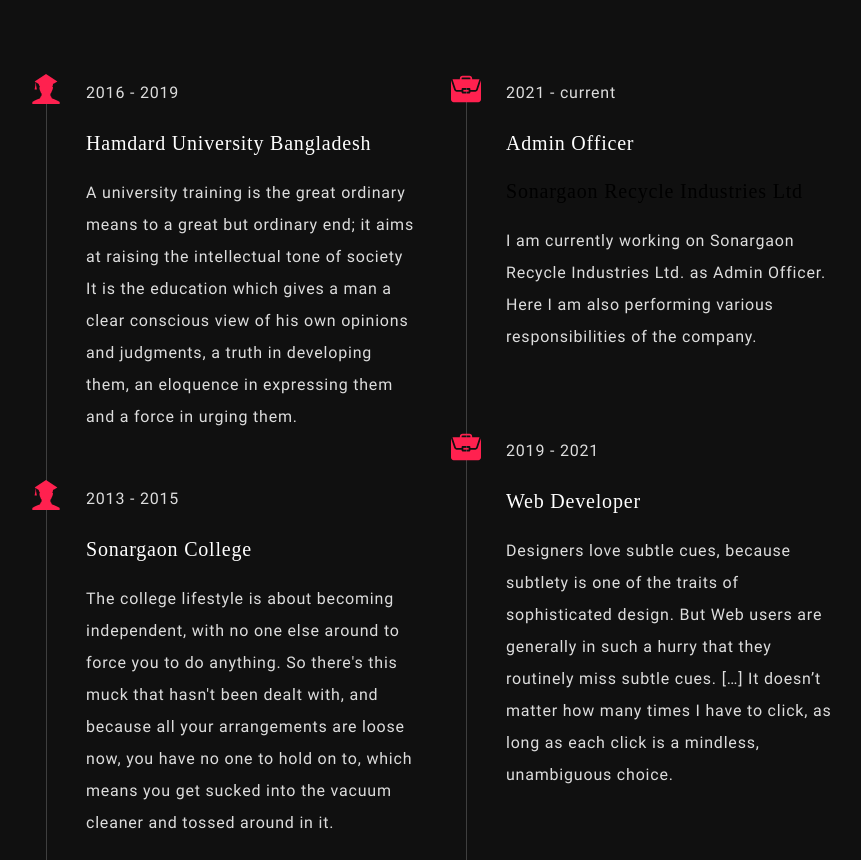
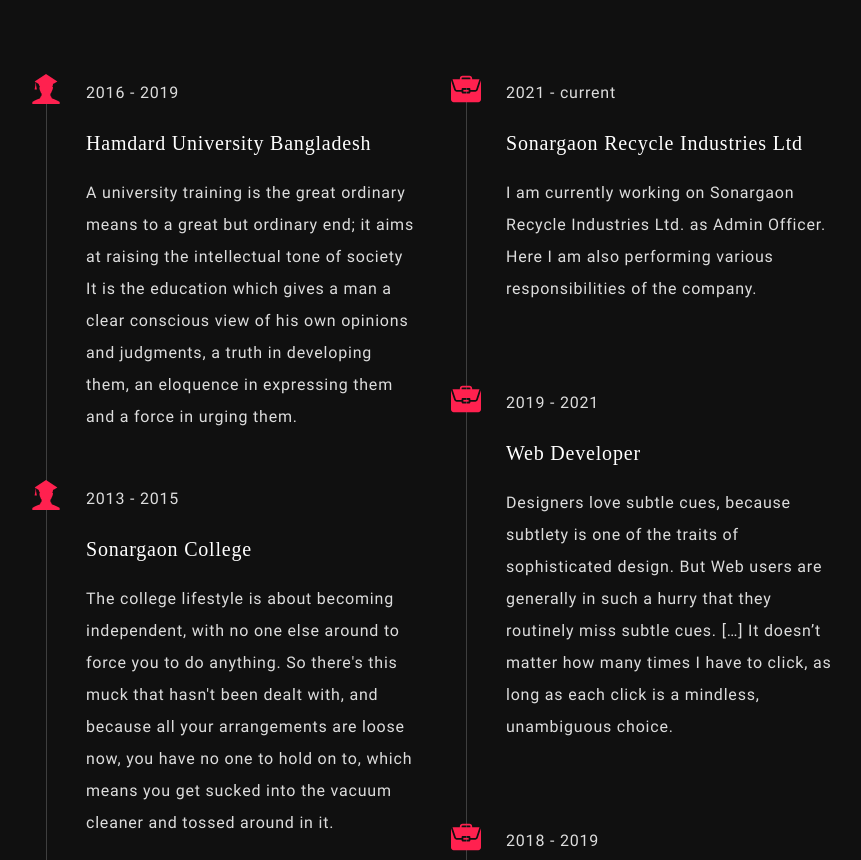
Before and after one commit to azharulcse8/portfolio, a plain HTML site: page index.html in a window 1280 px wide. Shown: the part 1922-2782 px from the top of the page, without its empty margins (354-1215 px from the left). Drawn offline with Linux system fonts and the light colour scheme; no server answers; a script that the page names is missing; a web font is replaced by a local one.

Commit message:
Add files via upload

```diff
--- a/index.html
+++ b/index.html
@@ -303,8 +303,7 @@
 											<div class="inner">
 												<img class="svg" src="img/svg/portfolio.svg" alt="" />
 												<p class="year">2021 - current</p>
-												<h3 class="title">Admin Officer</h3>
-												<h4 class="title" color="white">Sonargaon Recycle Industries Ltd</h4>
+												<h3 class="title">Sonargaon Recycle Industries Ltd</h3>
 																<p class="text">I am currently working on Sonargaon Recycle Industries Ltd. as Admin Officer.
 																Here I am also performing various responsibilities of the company.<br><br></p>
 
```
